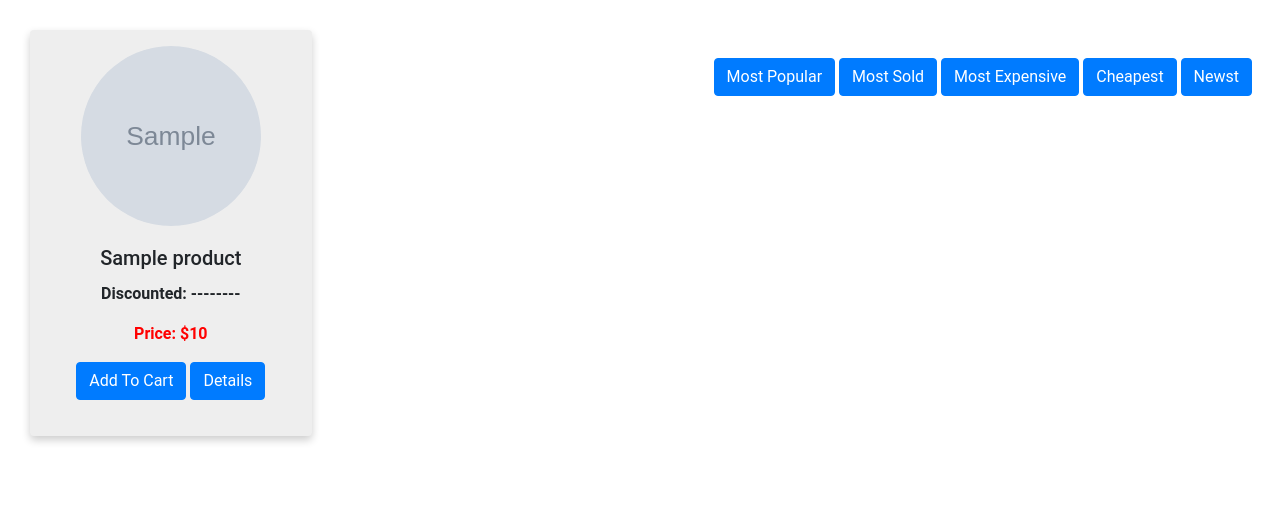
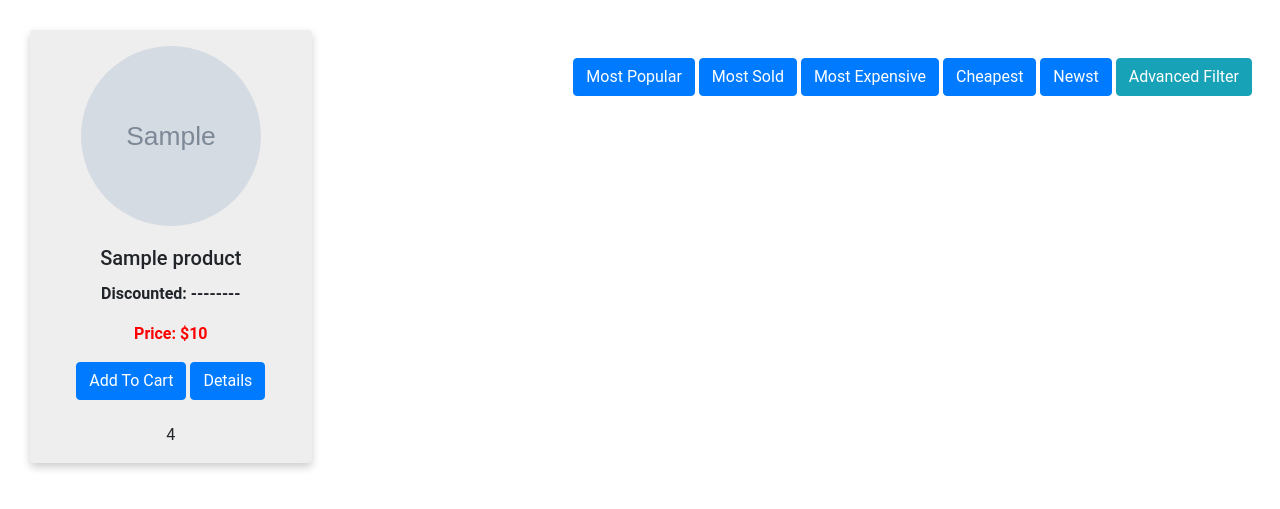
Before and after one commit to zareisajad/online-shop-flask, a Flask app: template app/templates/filter_resualt.html in a window 1280 px wide. Shown: the part 116-625 px from the top of the page. Run offline with Flask 2, Linux system fonts and the light colour scheme; the template is opened without the code that fills it: values that come from a table or form of the project are taken from there, others are empty; tables that the repository leaves empty hold one stand-in row (values such as "Sample post"); grey boxes marked "Sample" are stand-in pictures; some libraries are stand-ins or nearby versions.

```diff
--- a/app/templates/filter_resualt.html
+++ b/app/templates/filter_resualt.html
@@ -5,16 +5,24 @@
 {% block content %}
 <div style="float: inline-end;margin: 28px;">
     <form method="get">
-      <button class="btn btn-primary type="submit"
-      formaction="{{url_for('popular')}}">Most Popular</button>
-      <button class="btn btn-primary type="submit"
-      formaction="{{url_for('sold')}}">Most Sold</button>
-      <button class="btn btn-primary type="submit"
-      formaction="{{url_for('expensive')}}">Most Expensive</button>
-      <button class="btn btn-primary type="submit"
-      formaction="{{url_for('cheapest')}}">Cheapest</button>
-      <button class="btn btn-primary type="submit"
-      formaction="{{url_for('newst')}}">Newst</button>
+      <button class="btn btn-primary" type="submit"
+      formaction="{{url_for('popular')}}">Most Popular
+      </button>
+      <button class="btn btn-primary" type="submit"
+      formaction="{{url_for('sold')}}">Most Sold
+      </button>
+      <button class="btn btn-primary" type="submit"
+      formaction="{{url_for('expensive')}}">Most Expensive
+      </button>
+      <button class="btn btn-primary" type="submit"
+      formaction="{{url_for('cheapest')}}">Cheapest
+      </button>
+      <button class="btn btn-primary" type="submit"
+      formaction="{{url_for('newst')}}">Newst
+      </button>
+      <button class="btn btn-info" type="submit"
+      formaction="{{ url_for('filter_products') }}">Advanced Filter
+      </button>
 </div>
 {% for p in keyword %}
 <div class="card">
@@ -31,6 +39,11 @@
     <a href="{{url_for('cart', title=p.title)}}" class="btn btn-primary">Add To Cart</a>
     <a href="{{url_for('product_detail', id=p.id)}}" class="btn btn-primary">Details</a>
   </div>
+    <a href="{{ url_for('reduce_rate', id=p.id) }}">
+    <span style="font-size: 20px;"class="material-icons">&#xe8db;</span></a>
+  &nbsp; {{p.rate}} &nbsp;
+  <a href="{{ url_for('add_rate', id=p.id) }}">
+    <span style="font-size: 20px;"class="material-icons">&#xe8dc;</span></a>
 </div>
 {% endfor %}
 {% endblock %}
```
